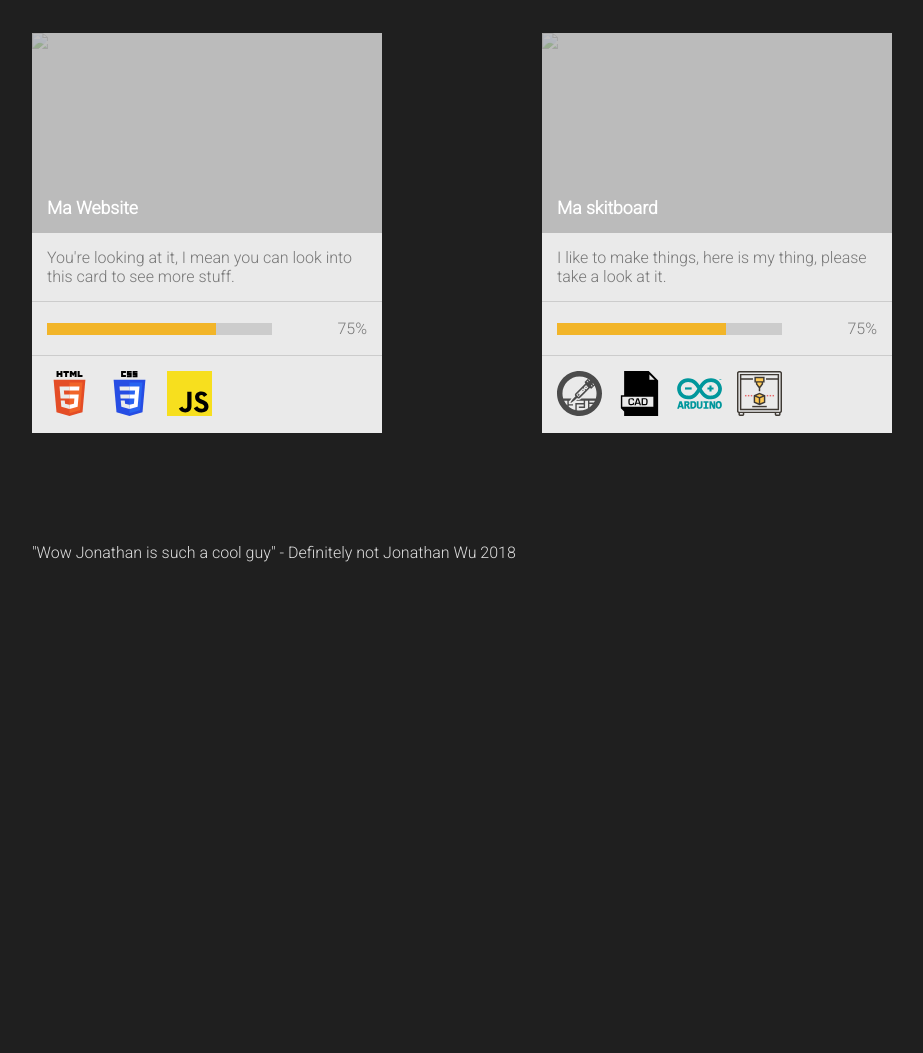
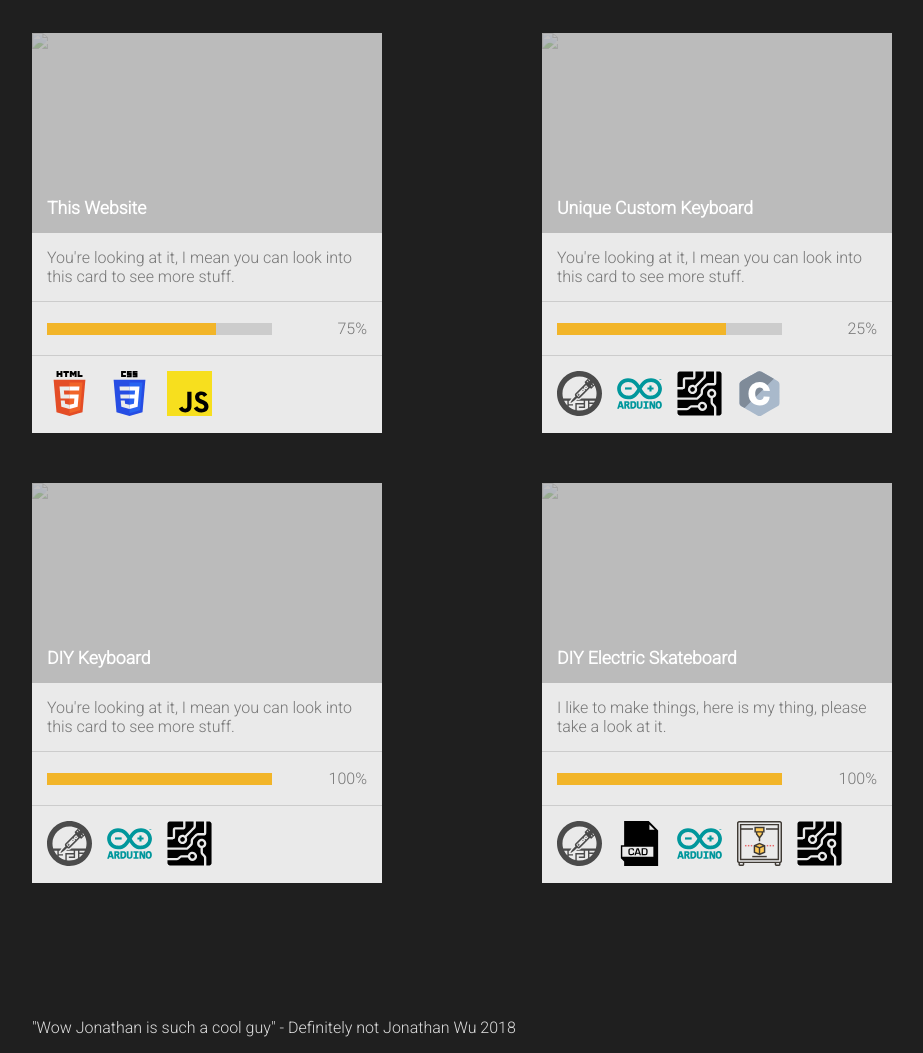
Before and after one commit to wuwica/personalwebsite, a PHP site: page / in a window 1280 px wide, after a click on "Projects". Shown: the part 222-1275 px from the top of the page, without its empty margins (178-1101 px from the left). Before the commit the page ends 784 px from the top, so only its background shows below. Run offline with PHP 8.4, Linux system fonts and the light colour scheme; some libraries are stand-ins or nearby versions.

Commit message:
some updates

```diff
--- a/index.html
+++ b/index.html
@@ -9,8 +9,8 @@
     <title>Jonathan Wu</title>
     <link rel="stylesheet" href="mainSheet.css">
     <link href="https://fonts.googleapis.com/css?family=Questrial|Roboto:300" rel="stylesheet">
-    <link rel="icon" href="favicon.ico" type="image/x-icon"/>
-    <link rel="shortcut icon" href="favicon.ico" type="image/x-icon"/>
+    <link rel="icon" href="favicon.ico" type="image/x-icon" />
+    <link rel="shortcut icon" href="favicon.ico" type="image/x-icon" />
 
 </head>
 
@@ -46,17 +46,23 @@
         <div id="page-manager">
             <div id="main-content" class="tab">
                 <heading>
-                    <p>Some header stuff with <a href="#">link</a></p>
-                    <p>Some header stuff</p>
-                    <p>Some header stuff</p>
-                    <p>Some header stuff</p>
-                    <p>Some header stuff</p>
-                    <p>Some header stuff</p>
+                    <p> <a href="#">Email</a></p>
+                    <p><a href="#">Linkedin</a></p>
+                    <p><a href="#">Github</a></p>
+                    <p><a href="#">Thingiverse</a></p>
                 </heading>
 
                 <div class="separator"></div>
                 <content>
-                    <p>Consider a health information site with two sets of fact sheets: A simplified version for the lay audience and a technical version for physicians. During testing, a physician participant reading the technical version stopped to say, “Look. I have five minutes in between patients to get the gist of this information. I’m not conducting research on the topic, I just want to learn enough to talk to my patients about it. If I can’t figure it out quickly, I can’t use it.” We’d made some incorrect assumptions about each audience’s needs and we would have missed this important revelation had we not tested the content.</p>
+                    <p>Hiya there! I am a developer and maker who enjoys his fair share of unique and challenging problems. I am always looking for something new or interesting to pickup and learn.
+                        <br>
+                        <br> Majority of my workplace experience is with IT Support, but I formally studied Computer Science at Wilfird Laurier University.
+                        <br>
+                        <br> Neither my education nor my experience dissuade me from taking on projects outside my expertise, I will always try to find ways to expand my knowledge.
+                        <br>
+                        <br> My Current Skillset:
+                        <br> Java, Python, C#, C++, SQL, Swift, JavaScript, CSS, VB, PHP, HTML
+                    </p>
                 </content>
 
             </div>
@@ -64,7 +70,7 @@
                 <div class="project-card">
                     <div class="project-image"><img class="image-cover" src="http://via.placeholder.com/350x200">
                         <div class="image-overlay">
-                            <div class="image-title">Ma Website</div>
+                            <div class="image-title">This Website</div>
                         </div>
 
                     </div>
@@ -82,10 +88,57 @@
                         <img class="skill" src="imgs/skill-icons/javascript.svg">
                     </div>
                 </div>
+
                 <div class="project-card">
                     <div class="project-image"><img class="image-cover" src="http://via.placeholder.com/350x200">
                         <div class="image-overlay">
-                            <div class="image-title">Ma skitboard</div>
+                            <div class="image-title">Unique Custom Keyboard</div>
+                        </div>
+
+                    </div>
+                    <div class="project-description"> You're looking at it, I mean you can look into this card to see more stuff.
+                    </div>
+                    <div class="progress-bar-container">
+                        <div class="progress-bar">
+                            <div class="bar-fill" style="width:75%"></div>
+                        </div>
+                        <div class="percentage">25%</div>
+                    </div>
+                    <div class="project-skills">
+                        <img class="skill" src="imgs/skill-icons/solder.svg">
+                        <img class="skill" src="imgs/skill-icons/arduino.svg">
+                        <img class="skill" src="imgs/skill-icons/circuit.svg">
+                        <img class="skill" src="imgs/skill-icons/c.svg">
+
+                    </div>
+                </div>
+
+                <div class="project-card">
+                    <div class="project-image"><img class="image-cover" src="http://via.placeholder.com/350x200">
+                        <div class="image-overlay">
+                            <div class="image-title">DIY Keyboard</div>
+                        </div>
+
+                    </div>
+                    <div class="project-description"> You're looking at it, I mean you can look into this card to see more stuff.
+                    </div>
+                    <div class="progress-bar-container">
+                        <div class="progress-bar">
+                            <div class="bar-fill" style="width:100%"></div>
+                        </div>
+                        <div class="percentage">100%</div>
+                    </div>
+                    <div class="project-skills">
+                        <img class="skill" src="imgs/skill-icons/solder.svg">
+                        <img class="skill" src="imgs/skill-icons/arduino.svg">
+                        <img class="skill" src="imgs/skill-icons/circuit.svg">
+                    </div>
+                </div>
+
+                <div class="project-card">
+                    <div class="project-image"><img class="image-cover" src="http://via.placeholder.com/350x200">
+                        <div class="image-overlay">
+                            <div class="image-title">DIY Electric Skateboard</div>
                         </div>
 
                     </div>
@@ -93,20 +146,25 @@
                     </div>
                     <div class="progress-bar-container">
                         <div class="progress-bar">
-                            <div class="bar-fill" style="width:75%"></div>
+                            <div class="bar-fill" style="width:100%"></div>
                         </div>
-                        <div class="percentage">75%</div>
+                        <div class="percentage">100%</div>
                     </div>
                     <div class="project-skills">
                         <img class="skill" src="imgs/skill-icons/solder.svg">
                         <img class="skill" src="imgs/skill-icons/cad.svg">
                         <img class="skill" src="imgs/skill-icons/arduino.svg">
                         <img class="skill" src="imgs/skill-icons/3d-printer.svg">
+                        <img class="skill" src="imgs/skill-icons/circuit.svg">
                     </div>
                 </div>
             </div>
             <div id="resume-content" class="tab start-hidden">
-            <a id="resume-link" href="JonathanWuResume.pdf" target="_blank"><img id="resume-image" src="imgs/resume2.0.svg" ></a>
+                <a id="resume-link" href="JonathanWuResume.pdf" target="_blank">
+                    <img id="resume-image" src="imgs/resume2.0.svg">
+
+                    <img id="resume-image" src="imgs/resume2.0pg2.svg">
+                </a>
             </div>
             <div id="contact-content" class="tab start-hidden">
                 <form action="https://formspree.io/contactme@jonathanpwu.com" method="POST">
--- a/mainSheet.css
+++ b/mainSheet.css
@@ -342,7 +342,9 @@ input:focus~.highlight {
 
 #project-content{
     display: flex;
+    flex-wrap: wrap;
     justify-content: space-between;
+    width: 860px;
 }
 
 .project-card {
@@ -351,6 +353,7 @@ input:focus~.highlight {
     width: 350px;
     height: 400px;
     background: var(--title-text-colour);
+    margin-bottom: 50px;
 }
 
 .image-overlay {
@@ -373,20 +376,23 @@ input:focus~.highlight {
 
 #resume-content{
     overflow: hidden;
-    display: flex;
-    justify-content: center;
-    align-items: center;
 }
 
 #resume-image{
     background-color: white;
-    width:100%;
+    width:45%;
+}
+#resume-link{
+    display: flex;
+    justify-content: space-between;
+    align-items: center;
+    width: 100%;
+    text-decoration: none;
+    border-bottom: none;
 }
 
-#resume-link{
-    width: 60%;
-    text-decoration: none;
-    border-bottom: none;
+#resume-link :hover{
+    height: 100px;
 }
 
 .image-title {
```
Also changed, not shown: imgs/resume2.0.svg, imgs/resume2.0pg2.svg (added), imgs/skill-icons/resume2.0.svg (added), 1 other file.
